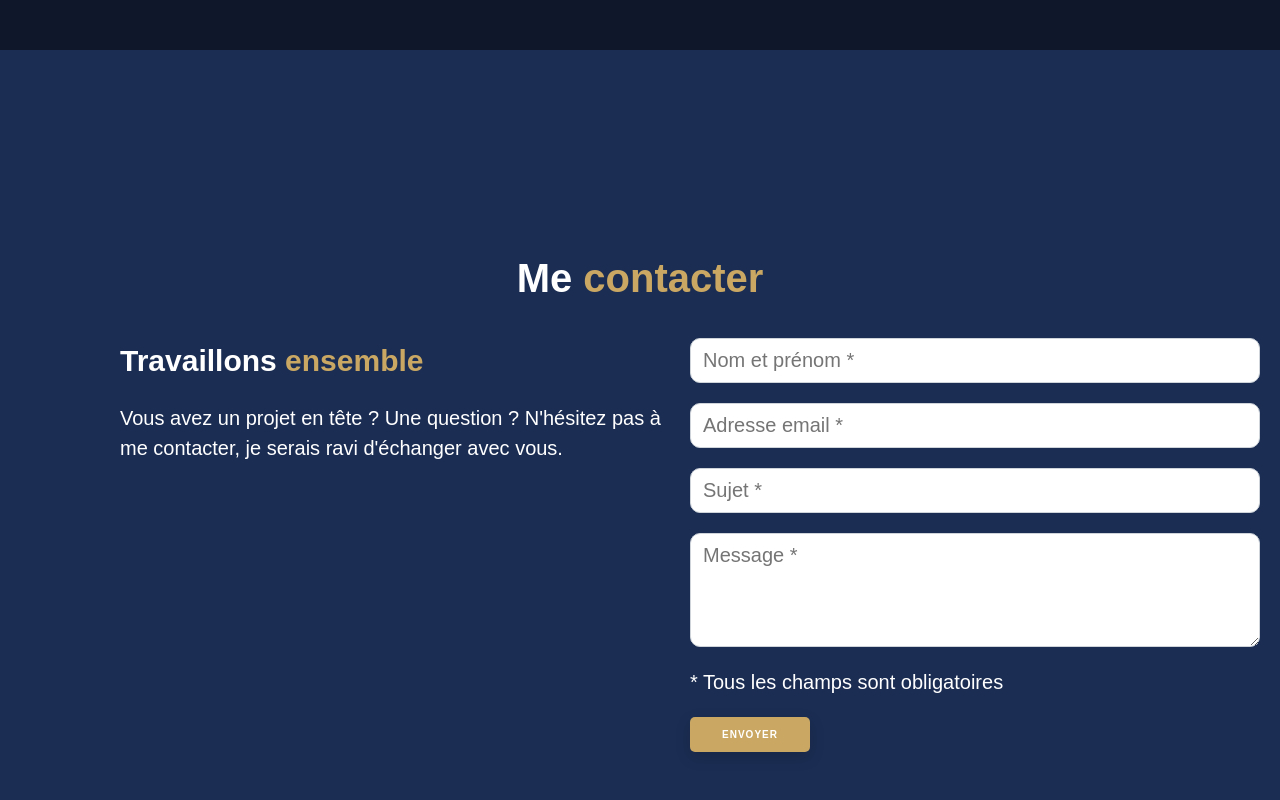
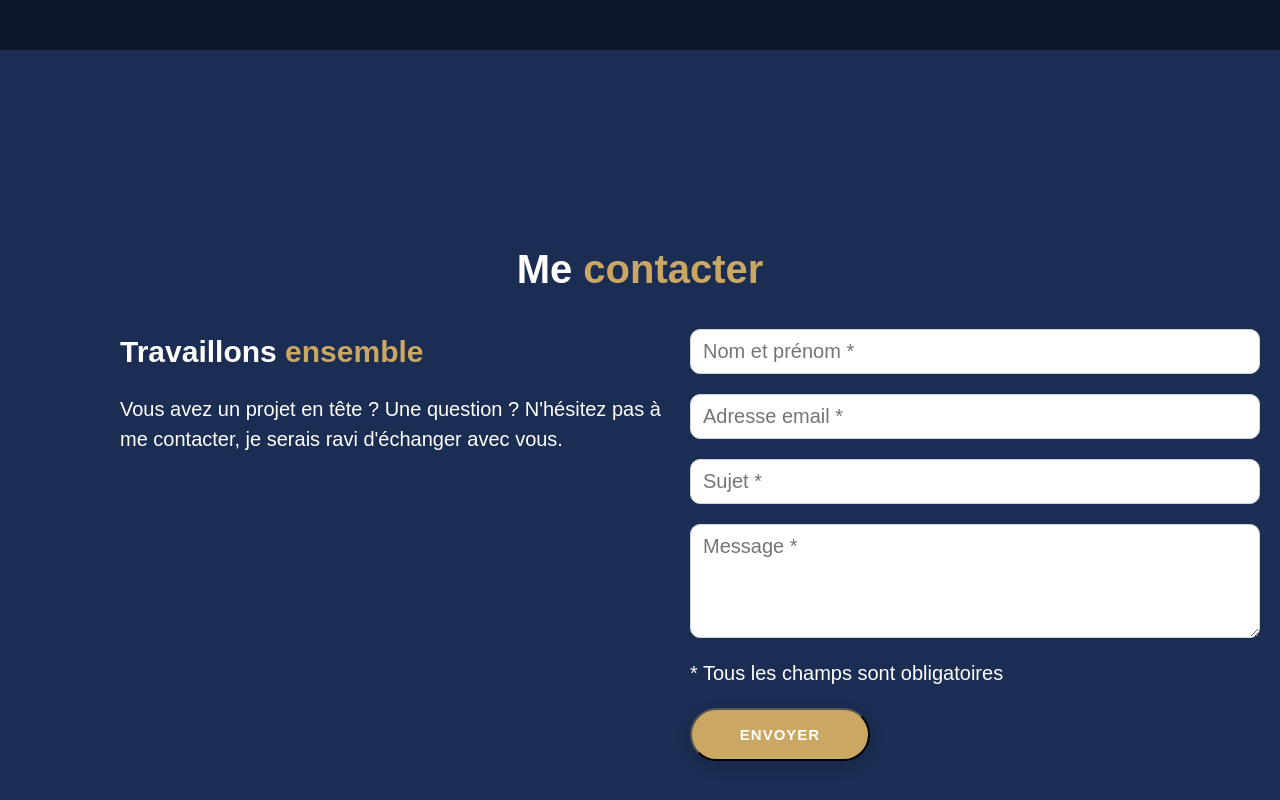
Before and after one commit to AlexDelapierre/Portfolio-React, a React (Create React App) app: page / in a window 1280 px wide. Shown: the part 3150-3950 px from the top of the page. Built offline with nearby package versions, Linux system fonts and the light colour scheme.

Commit message:
refactor: centralise CSS button in index.css

```diff
--- a/src/components/Contact/Contact.css
+++ b/src/components/Contact/Contact.css
@@ -50,20 +50,6 @@
   box-shadow: 0 0 0 0.2rem rgba(202, 168, 99, 0.25);
 }
 
-.btn-primary {
-  padding: 10px 20px;
-  background-color: #caa863;
-  border: none;
-  border-radius: 5px;
-  font-size: 1rem;
-  cursor: pointer;
-  transition: background-color 0.3s;
-}
-
-.btn-primary:hover {
-  background-color: #b69050;
-}
-
 .contact-success {
   font-size: 2rem;
   margin-left: 15rem;
--- a/src/components/Contact/Contact.jsx
+++ b/src/components/Contact/Contact.jsx
@@ -92,7 +92,7 @@ export default function Contact() {
                 />
               </div>
               <p>* Tous les champs sont obligatoires</p>
-              <button type="submit" className="btn btn-primary" disabled={state.submitting}>
+              <button type="submit" className="btn btn-primary btn-primary:hover" disabled={state.submitting}>
                 Envoyer
               </button>
             </form>
--- a/src/components/Hero/Hero.jsx
+++ b/src/components/Hero/Hero.jsx
@@ -29,8 +29,8 @@ function Hero() {
         </div>
 
         <div className="home-hero__btns">
-          <a href="./#projects" className="btn">Mes projets</a>
-          <a href="./#contact" className="btn btn-secondary">Me contacter</a>
+          <a href="./#projects" className="btn btn-primary btn-primary:hover">Mes projets</a>
+          <a href="./#contact" className="btn btn-secondary btn-secondary:hover">Me contacter</a>
         </div>
 
         <div className="home-hero__socials">
--- a/src/index.css
+++ b/src/index.css
@@ -79,7 +79,6 @@ a:focus,button:focus,input:focus,textarea:focus {
 }
 
 .btn {
-  /* background: #7843e9; */
   text-transform: uppercase;
   letter-spacing: 1px;
   font-weight: 700;
@@ -93,12 +92,19 @@ a:focus,button:focus,input:focus,textarea:focus {
   display: flex;
   align-items: center;
   justify-content: center;
+}
+
+.btn:hover {
+  transform: translateY(-3px)
+}
+
+.btn-primary {
   background-color: #caa863;
   color: #ffffff;
 }
 
-.btn:hover {
-  transform: translateY(-3px)
+.btn-primary:hover {
+  background-color: #b69050;
 }
 
 .btn-secondary {
```
